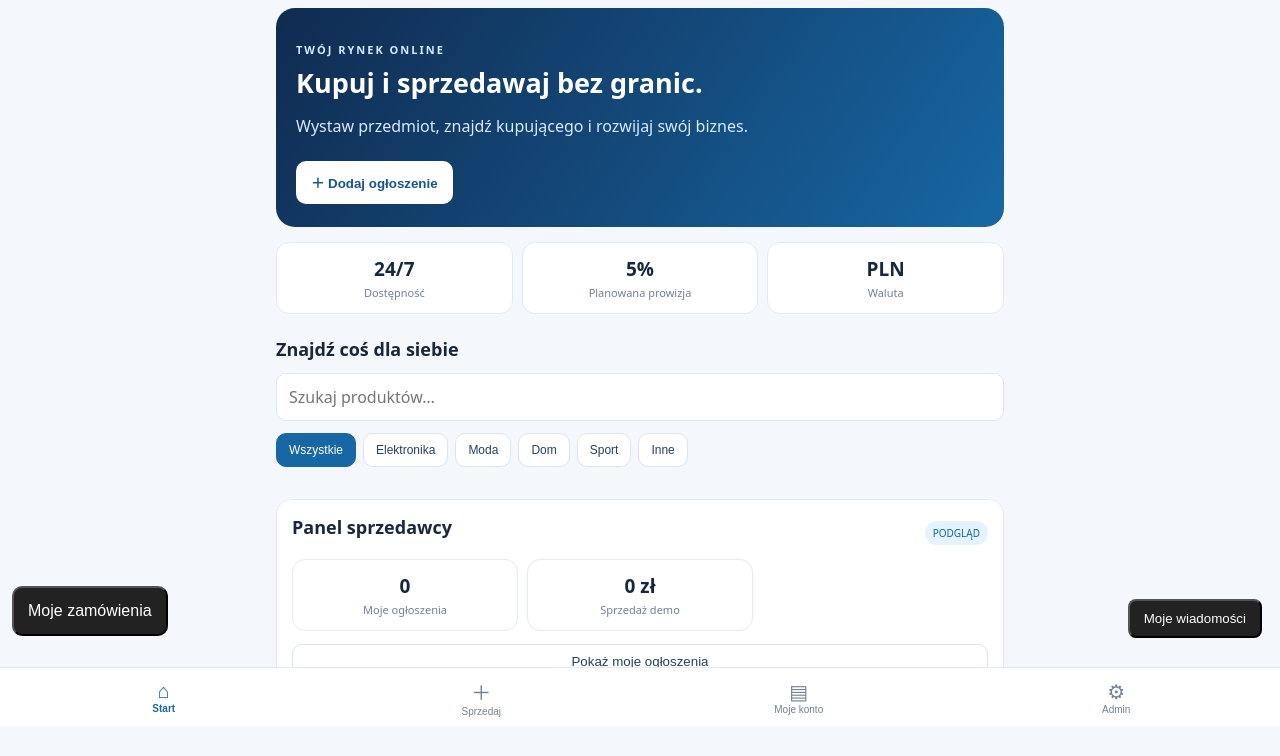
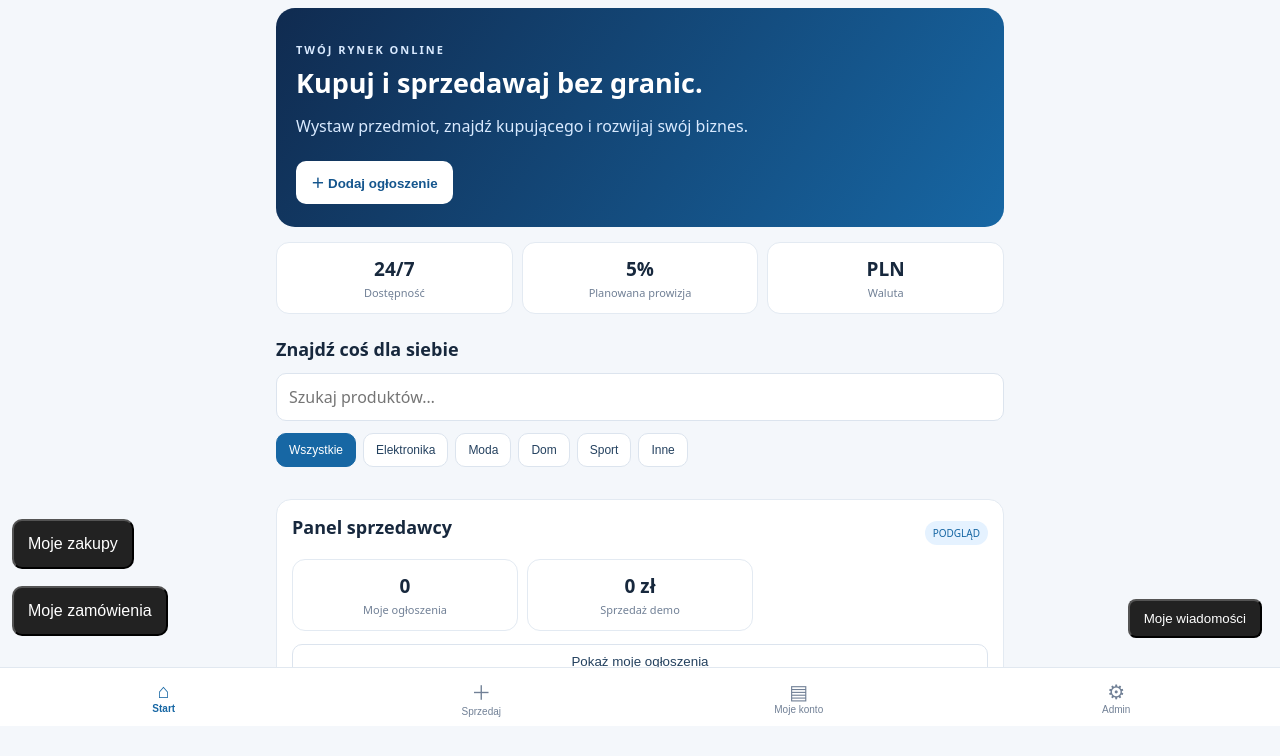
Before and after one commit to BlitzAnd/zarabiaj24, a plain HTML site: page index.html in a window 1280 px wide. Shown: the part 74-830 px from the top of the page. Drawn offline with nearby package versions, Linux system fonts and the light colour scheme; no server answers.

Commit message:
Update index.html

```diff
--- a/index.html
+++ b/index.html
@@ -32,4 +32,5 @@
 <script src="app.js"></script>
 <script src="marketplace.js"></script>
 <script src="orders.js"></script>
+<script src="buyer-orders.js"></script>
 </body></html>
```
